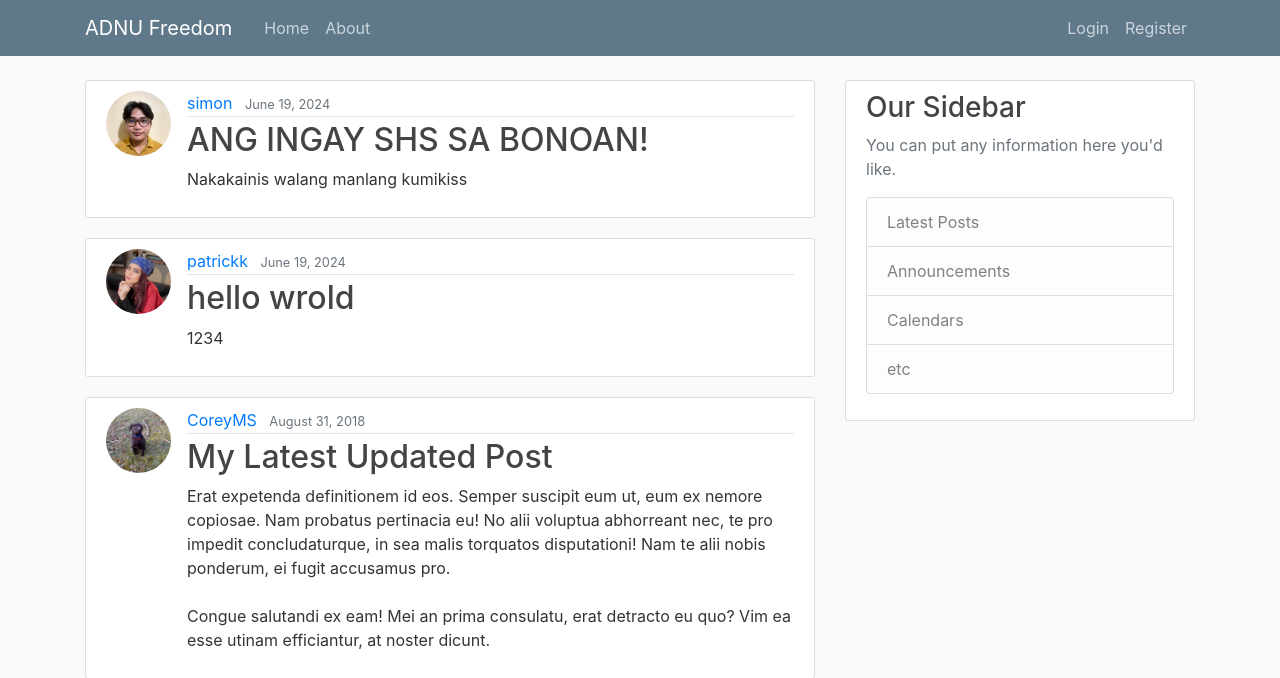
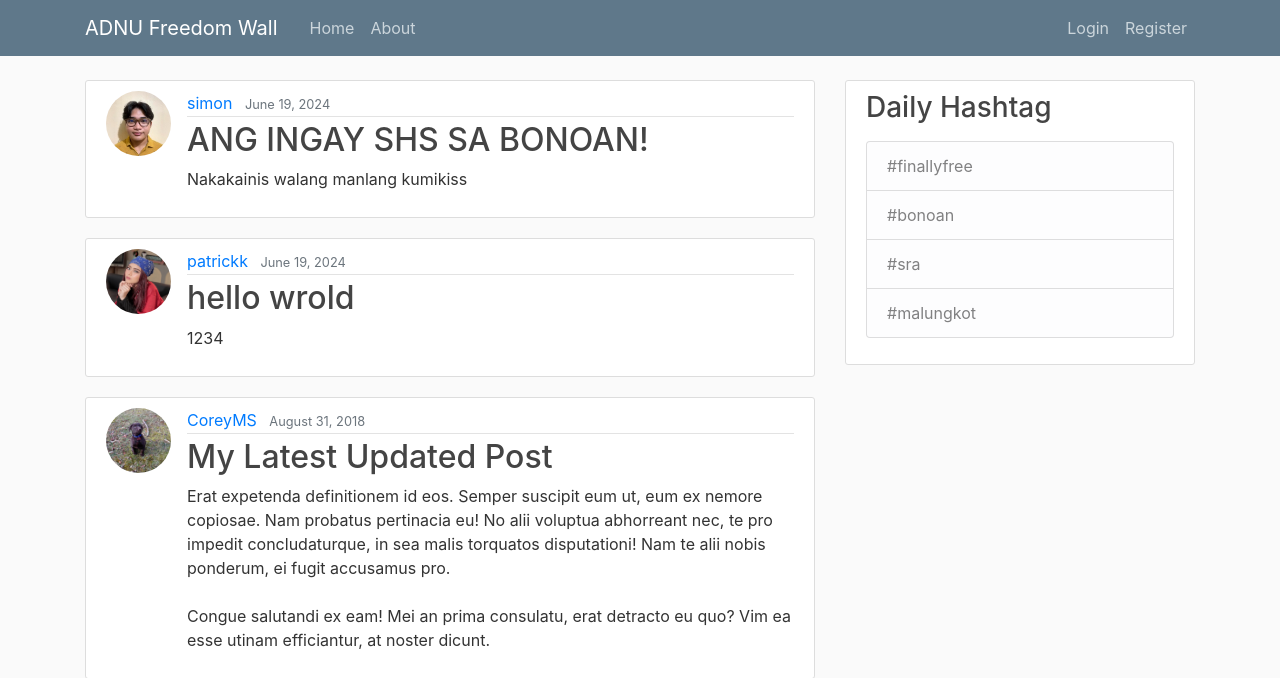
Before and after one commit to NIMP-Company/ADFW, a Django app: page / in a window 1280 px wide. Shown: the top 678 px of the page. Run offline with Django 3.2, Linux system fonts and the light colour scheme; data comes from the database, SQL or seed files in the repository; some libraries are stand-ins or nearby versions.

Commit message:
Update base.html

```diff
--- a/django_project/blog/templates/blog/base.html
+++ b/django_project/blog/templates/blog/base.html
@@ -22,7 +22,7 @@
     <header class="site-header">
       <nav class="navbar navbar-expand-md navbar-dark bg-steel fixed-top">
         <div class="container">
-          <a class="navbar-brand mr-4" href="{% url 'blog-home' %}">ADNU Freedom </a>
+          <a class="navbar-brand mr-4" href="{% url 'blog-home' %}">ADNU Freedom Wall</a>
           <button class="navbar-toggler" type="button" data-toggle="collapse" data-target="#navbarToggle" aria-controls="navbarToggle" aria-expanded="false" aria-label="Toggle navigation">
           <span class="navbar-toggler-icon"></span>
           </button>
@@ -46,6 +46,7 @@
         </div>
       </nav>
     </header>
+
     <main role="main" class="container">
       <div class="row">
         <div class="col-md-8">
@@ -58,15 +59,16 @@
           {% endif %}
           {% block content %}{% endblock %}
         </div>
+
         <div class="col-md-4">
           <div class="content-section">
-            <h3>Our Sidebar</h3>
-            <p class='text-muted'>You can put any information here you'd like.
+            <h3>Daily Hashtag</h3>
+            <p class='text-muted'>
               <ul class="list-group">
-                <li class="list-group-item list-group-item-light">Latest Posts</li>
-                <li class="list-group-item list-group-item-light">Announcements</li>
-                <li class="list-group-item list-group-item-light">Calendars</li>
-                <li class="list-group-item list-group-item-light">etc</li>
+                <li class="list-group-item list-group-item-light">#finallyfree</li>
+                <li class="list-group-item list-group-item-light">#bonoan</li>
+                <li class="list-group-item list-group-item-light">#sra</li>
+                <li class="list-group-item list-group-item-light">#malungkot</li>
               </ul>
             </p>
           </div>
```
